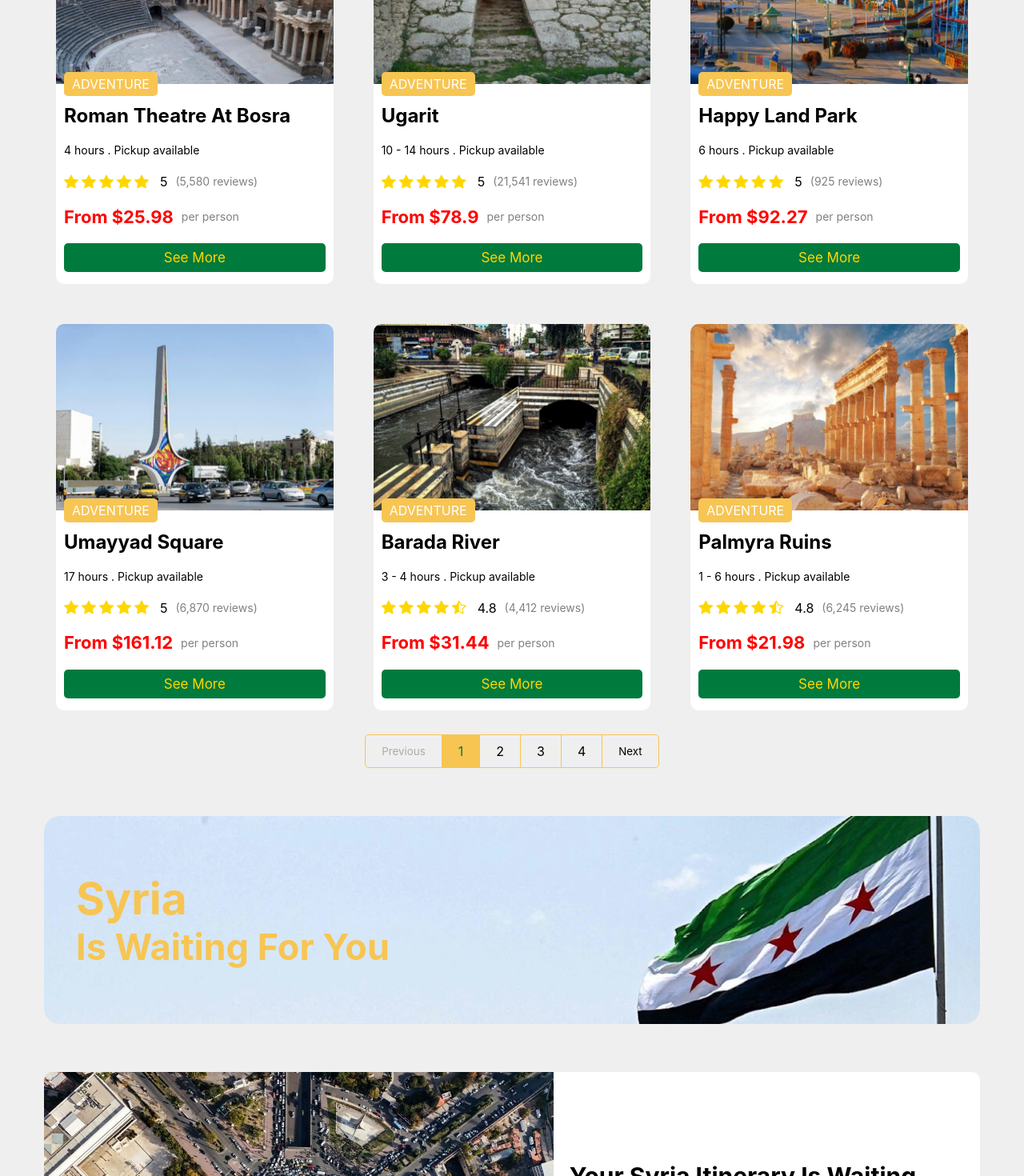
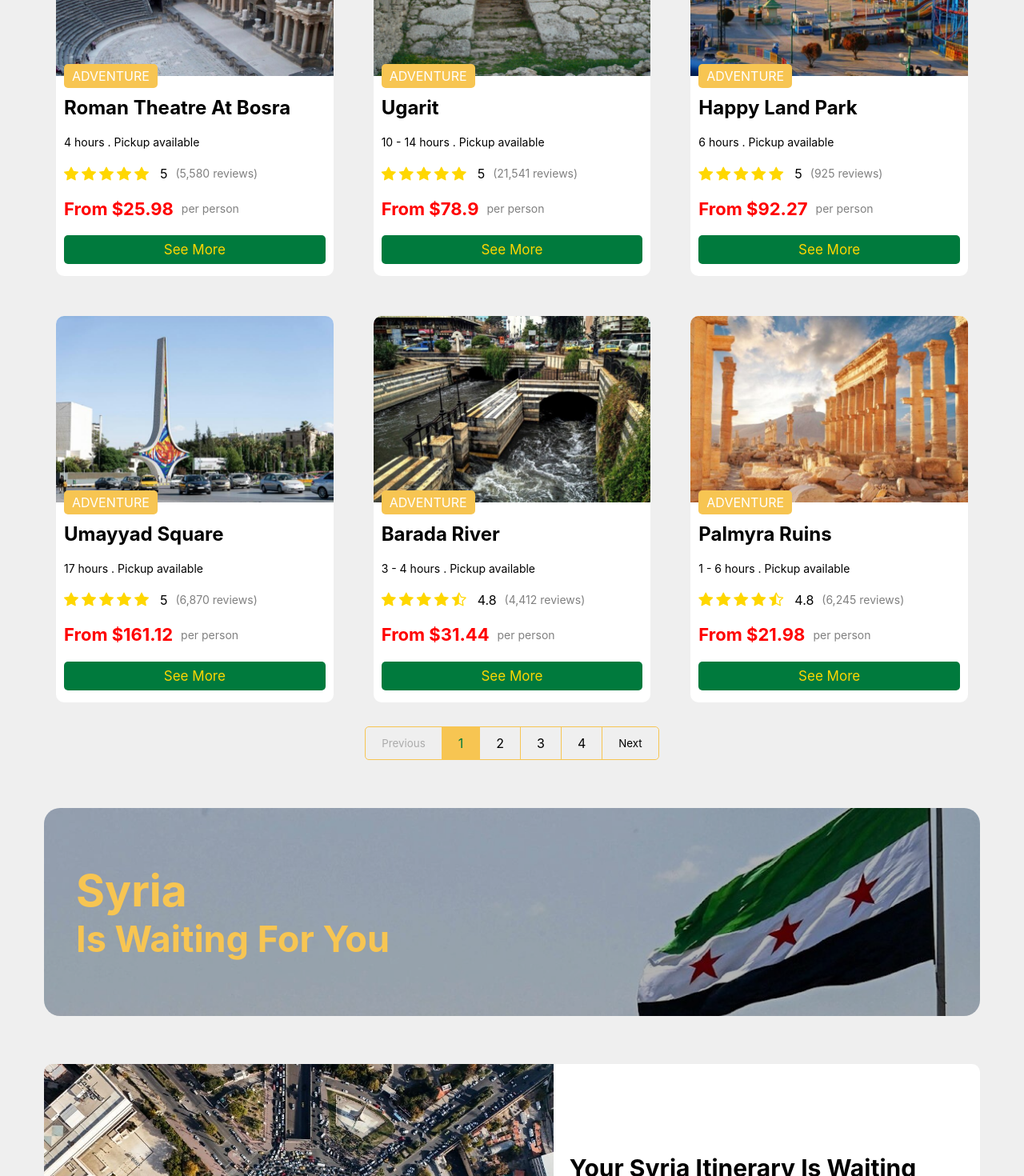
Before and after one commit to rawanzaree-dev/Go_Syria, a React (Create React App) app: page / in a window 1280 px wide. Shown: the part 1154-2624 px from the top of the page at 80% size. Built offline with nearby package versions, Linux system fonts and the light colour scheme.

Commit message:
Added Some Edites

```diff
--- a/src/App.css
+++ b/src/App.css
@@ -17,6 +17,15 @@ input:focus {
 }
 button:hover {
     cursor: pointer;
+}
+.overlay {
+    width: 100%;
+    height: 100%;
+    background-color: rgba(0, 0, 0, 0.3);
+    position: absolute;
+    top: 0;
+    left: 0;
+    z-index: 2;
 }
 
 .container {
--- a/src/components/pagination/pagination.css
+++ b/src/components/pagination/pagination.css
@@ -1,5 +1,4 @@
 .pagination {
-    margin-block: 30px;
     padding-inline: 15px;
 }
 .pagination .container {
--- a/src/components/services/services.css
+++ b/src/components/services/services.css
@@ -1,6 +1,5 @@
 .services {
     margin-top: 30px;
-    margin-bottom: 40px;
 }
 .services .container {
     padding: 10px;
--- a/src/components/tours/tours.css
+++ b/src/components/tours/tours.css
@@ -1,5 +1,5 @@
 .tours {
-    margin-block: 30px;
+    margin-bottom: 30px;
 }
 .tours .container {
     display: grid;
```
